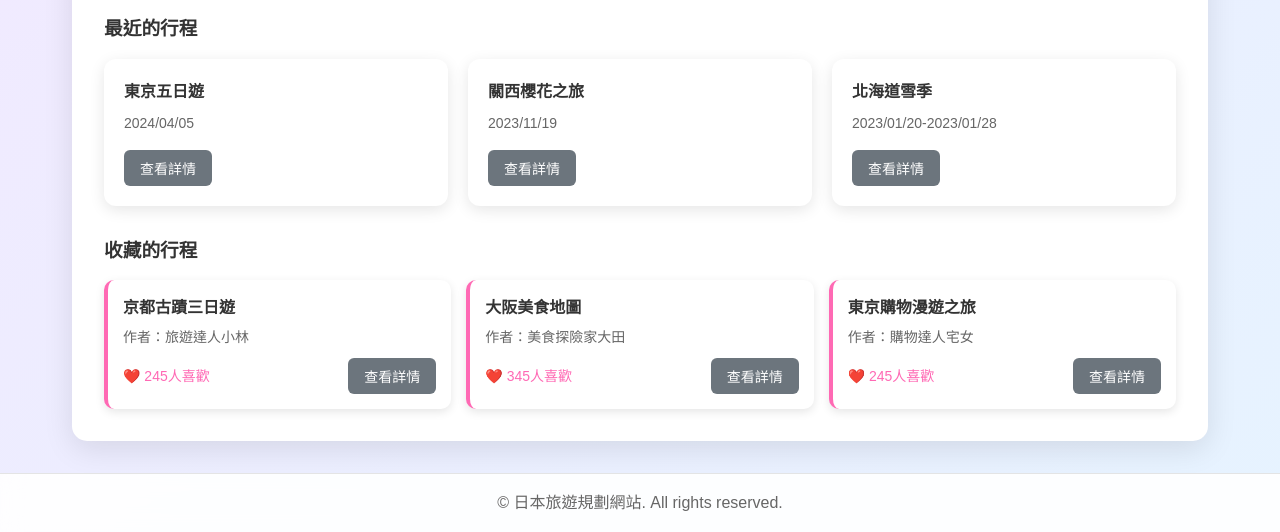
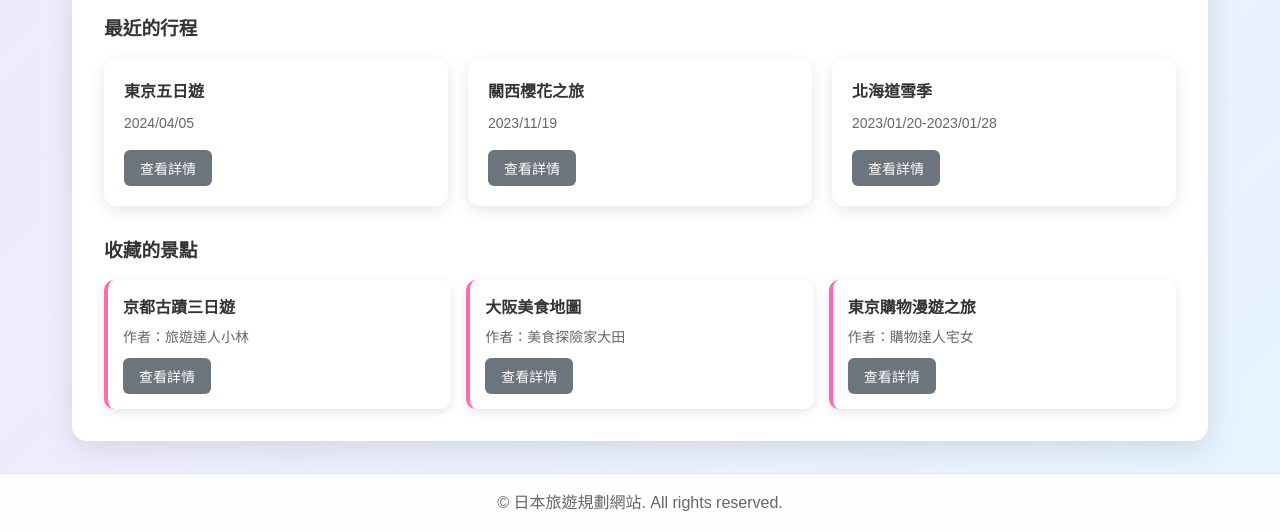
Before and after one commit to s22452007/janpanTrip, a Django app: page / in a window 1280 px wide, after a click on "用戶管理". Shown: the part 893-1425 px from the top of the page. Run offline with Django 5.2, Linux system fonts and the light colour scheme; a user stored in the database is signed in; data comes from the database, SQL or seed files in the repository; both versions use the stored data as it was after the commit.

Commit message:
收藏的景點

```diff
--- a/templates/travel/home.html
+++ b/templates/travel/home.html
@@ -201,13 +201,12 @@
             </div>
 
             <div>
-                <h3 style="color: #333; margin-bottom: 15px;">收藏的行程</h3>
+                <h3 style="color: #333; margin-bottom: 15px;">收藏的景點</h3>
                 <div class="favorites-grid">
                     <div class="favorite-card">
                         <div class="favorite-title">京都古蹟三日遊</div>
                         <div class="favorite-author">作者：旅遊達人小林</div>
                         <div class="favorite-stats">
-                            <span>❤️ 245人喜歡</span>
                             <button class="view-details-btn">查看詳情</button>
                         </div>
                     </div>
@@ -216,7 +215,6 @@
                         <div class="favorite-title">大阪美食地圖</div>
                         <div class="favorite-author">作者：美食探險家大田</div>
                         <div class="favorite-stats">
-                            <span>❤️ 345人喜歡</span>
                             <button class="view-details-btn">查看詳情</button>
                         </div>
                     </div>
@@ -225,7 +223,6 @@
                         <div class="favorite-title">東京購物漫遊之旅</div>
                         <div class="favorite-author">作者：購物達人宅女</div>
                         <div class="favorite-stats">
-                            <span>❤️ 245人喜歡</span>
                             <button class="view-details-btn">查看詳情</button>
                         </div>
                     </div>
```
Also changed, not shown: db.sqlite3.
